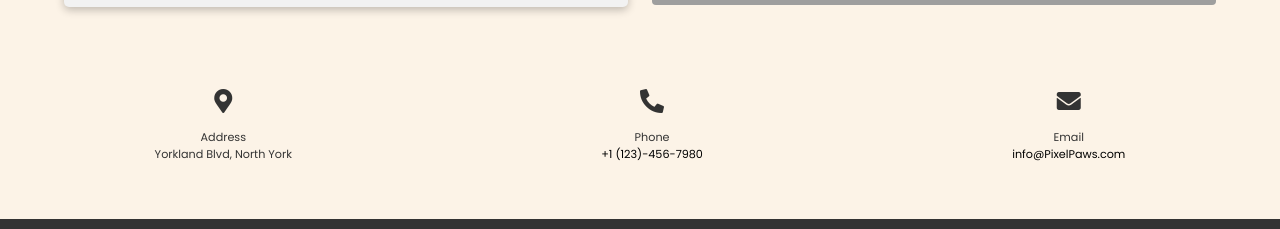
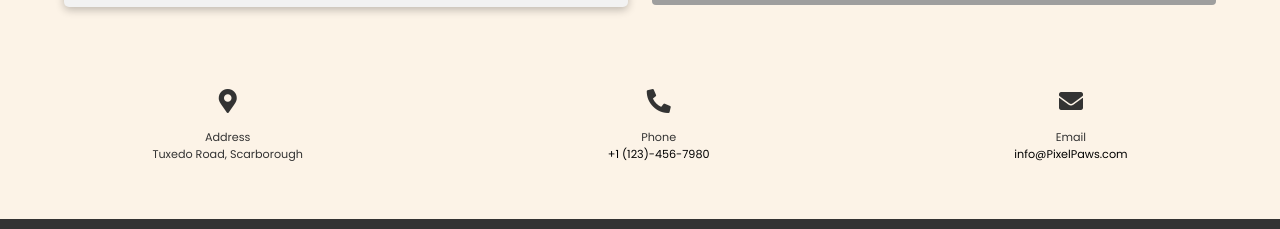
Before and after one commit to rtzschild/FrontEnd2024, a plain HTML site: page Pages/contact-us/contact-us.html in a window 1280 px wide. Shown: the part 685-914 px from the top of the page. Drawn offline with nearby package versions, Linux system fonts and the light colour scheme; grey boxes are pictures that could not be loaded.

Commit message:
Add files via upload

```diff
--- a/Pages/contact-us/contact-us.html
+++ b/Pages/contact-us/contact-us.html
@@ -196,7 +196,7 @@
         <div class="contact_details">
           <i class="fas fa-map-marker-alt"></i>
           <span>Address</span>
-          Yorkland Blvd, North York
+          Tuxedo Road, Scarborough
         </div>
 
         <div class="contact_details">
```
